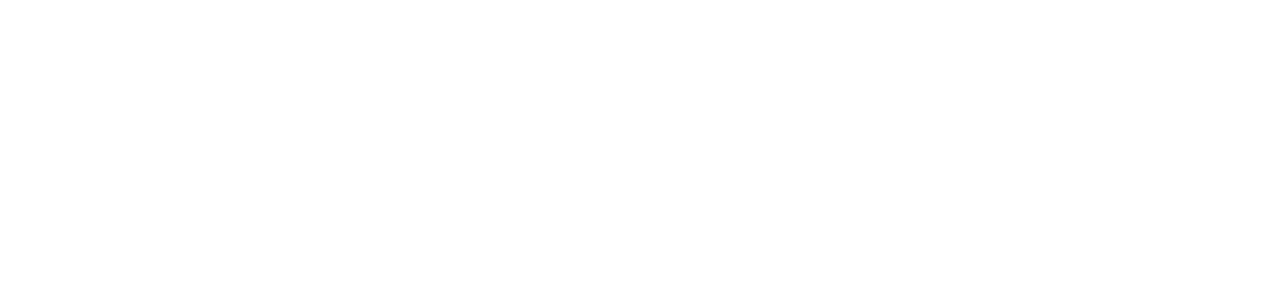
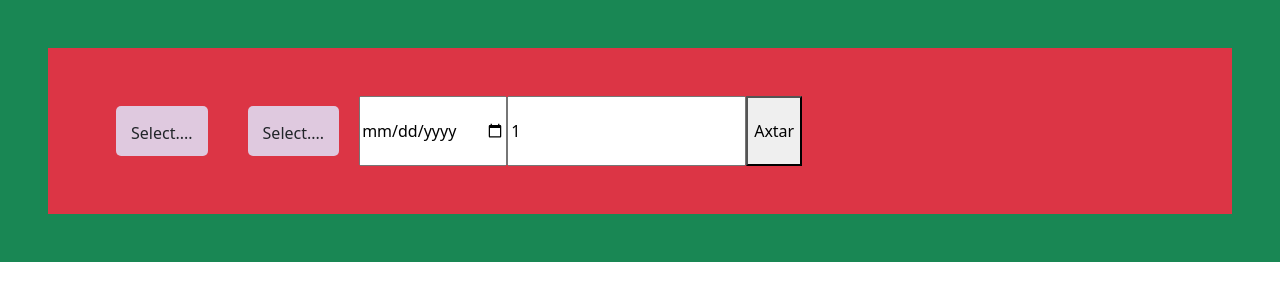
Before and after one commit to TAHiRLI/tripshare-react-typescript, a React (Create React App) app in the folder my-app/: page /search in a window 1280 px wide. Shown: the top 300 px of the page. Built offline with nearby package versions, Linux system fonts and the light colour scheme.

Commit message:
start page created and dropdownlist component added.closes #8

```diff
--- a/my-app/package.json
+++ b/my-app/package.json
@@ -17,6 +17,7 @@
     "react-dom": "^18.2.0",
     "react-router-dom": "^5.0.0",
     "react-scripts": "5.0.1",
+    "sass": "^1.62.1",
     "typescript": "^4.9.5",
     "web-vitals": "^2.1.4"
   },
--- a/my-app/src/components/Dropdown/index.tsx
+++ b/my-app/src/components/Dropdown/index.tsx
@@ -1,62 +1,61 @@
-import React, { FC } from 'react'
-import { DropdownOption, PropsSetting } from './types';
+import React, { FC } from "react";
+import { DropdownOption, PropsSetting } from "./types";
+import "./style.scss";
 
+const Dropdown: FC<PropsSetting> = ({ options, selection, handleChange }) => {
+  const [isOpen, setIsOpen] = React.useState(false);
 
+  const handleOptionClick = (item: DropdownOption) => {
+    setIsOpen((isOpen) => !isOpen);
+    handleChange(item);
+  };
 
+  const handleClick = () => {
+    setIsOpen(!isOpen);
+  };
 
+  let divEl = React.useRef<HTMLDivElement | null>(null);
 
+  React.useEffect(() => {
+    const handleBodyClick = (e) => {
+      if (!(divEl.current != null && divEl.current.contains(e.target))) {
+        setIsOpen(false);
+      }
+    };
+    document.body.addEventListener("click", handleBodyClick, true);
 
-const Dropdown:FC<PropsSetting> = ({options,selection, handleChange})=> {
+    return () => {
+      document.body.removeEventListener("click", handleBodyClick);
+    };
+  }, []);
 
-    const [isOpen, setIsOpen] = React.useState(false);
+  const renderedOptions = options.map((item: DropdownOption, i) => {
+    return (
+      <li
+        key={i}
+        onClick={() => handleOptionClick(item)}
+        className="dropdown__option pointer"
+      >
+        {item.label}
+      </li>
+    );
+  });
 
-    const handleOptionClick =(item:DropdownOption)=>{
-        console.log(item.label)
-        setIsOpen((isOpen)=> !isOpen)
+  let content = "Select....";
+  if (selection) {
+    content = selection;
+  }
+  return (
+    <div
+      className=" dropdown"
+      ref={divEl}
+    >
+      <span onClick={() => handleClick()} className="pointer">
+        {content}
+      </span>
+      <ul>{isOpen && renderedOptions}</ul>
+    </div>
+  );
+};
 
-        handleChange(item)
-    }
-
-    const handleClick=()=>{
-        setIsOpen(!isOpen)
-    }
-
-
-   let divEl = React.useRef<HTMLDivElement|null>(null);
-
-    React.useEffect(()=>{
-        const handleBodyClick = (e)=>{
-
-            if( !(divEl.current != null && divEl.current.contains(e.target)) ){
-                setIsOpen(false)
-            }
-
-        }
-        document.body.addEventListener("click",handleBodyClick,true)
-
-     return ()=>{
-        document.body.removeEventListener("click", handleBodyClick)
-     }
-
-    },[])
-
-
-
-    const renderedOptions = options.map((item:DropdownOption,i)=>{
-        return <div key={i} onClick={()=>handleOptionClick(item)}  className='pointer bg-danger my-2'  >{item.label}</div>
-    })
-
-
-    let content = "Select....";
-    if(selection){
-        content = selection.label
-    }
-  return (
-    <div className='p-2 bg-warning border border-dark mx-2 rounded select' ref={divEl}>
-        <div onClick={()=>handleClick()}  className='pointer' >{content}</div>
-        {isOpen && renderedOptions}
-    </div>
-  )
-}
-
-export default Dropdown
+export default Dropdown;
--- /dev/null
+++ b/my-app/src/components/Dropdown/style.scss
@@ -0,0 +1,30 @@
+.dropdown{
+    position: relative;
+    background-color: rgb(223, 201, 223);
+    height: 50px;
+    margin: 10px 20px;
+    padding: 15px ;
+    border-radius: 5px;
+    ul{
+        list-style-type: none;
+        position: absolute;
+        padding: 0 ;
+        bottom: 0;
+        left: 50%;
+        max-height: 200px;
+        background-color: white;
+        transform: translate(-50%,110%);
+
+
+    }
+
+    &__option{
+       border-top: 1px solid gainsboro;
+       width: 100%;
+       padding: 0 20px;
+       &:hover{
+        background-color: beige;
+       }
+    }
+
+}
--- a/my-app/src/components/Dropdown/types.ts
+++ b/my-app/src/components/Dropdown/types.ts
@@ -1,6 +1,6 @@
 export interface PropsSetting {
     options:Array<DropdownOption>,
-    selection?:DropdownOption,
+    selection?:string |undefined,
     handleChange:Function
 }
 export interface DropdownOption{
--- /dev/null
+++ b/my-app/src/components/DropdownList/index.tsx
@@ -0,0 +1,92 @@
+import React from "react";
+import { useReducer } from "react";
+import { DropdownOption } from "../Dropdown/types";
+import Dropdown from "../Dropdown";
+import { SearchTerm } from "../../pages/Search/types";
+
+const FromOptions: Array<DropdownOption> = [
+  { label: "Lənkəran", value: "Lənkəran" },
+  { label: "Bakı", value: "Bakı" },
+  { label: "Masallı", value: "Masallı" },
+  { label: "Sumqayıt", value: "Sumqayıt" },
+  { label: "Qəbələ", value: "Qəbələ" },
+];
+
+const ToOptions: Array<DropdownOption> = [
+  { label: "Lənkəran", value: "Lənkəran" },
+  { label: "Bakı", value: "Bakı" },
+  { label: "Masallı", value: "Masallı" },
+  { label: "Sumqayıt", value: "Sumqayıt" },
+  { label: "Qəbələ", value: "Qəbələ" },
+];
+
+const reducer = (state: SearchTerm, action: any): SearchTerm => {
+  switch (action.type) {
+    case "set/to":
+      return {
+        ...state,
+        to: action.payload,
+      };
+    case "set/from":
+      return {
+        ...state,
+        from: action.payload,
+      };
+
+    case "set/when":
+      return {
+        ...state,
+        when: action.payload,
+      };
+    case "set/count":
+      return {
+        ...state,
+        count: action.payload,
+      };
+    default:
+      return state;
+  }
+};
+
+function DropdownList ({handleSearch}) {
+  const [state, dispatch] = useReducer(reducer, {
+    from: "",
+    to: "",
+    when: "",
+    count: 0,
+  });
+  const setTo = (option: DropdownOption) => {
+    dispatch({ type: "set/to", payload: option.value });
+  };
+  const setFrom = (option: DropdownOption) => {
+    dispatch({ type: "set/from", payload: option.value });
+  };
+  const setWhen = (e) => {
+    dispatch({ type: "set/when", payload: e.target.value });
+  };
+  const setCount = (e) => {
+    dispatch({ type: "set/count", payload: parseInt(e.target.value) });
+  };
+
+  const handleSubmit = () => {
+    handleSearch(state)
+  };
+
+  return (
+    <div className="bg-danger p-5 d-flex">
+      <Dropdown
+        selection={state.from}
+        handleChange={setFrom}
+        options={FromOptions}
+      />
+      <Dropdown selection={state.to} handleChange={setTo} options={ToOptions} />
+
+      <input type="date" onChange={setWhen} />
+      <input type="number" defaultValue={1} onChange={setCount} />
+
+      <button onClick={handleSubmit}>Axtar</button>
+    </div>
+  );
+}
+
+export default DropdownList;
--- a/my-app/src/pages/Home/index.tsx
+++ b/my-app/src/pages/Home/index.tsx
@@ -32,8 +32,8 @@
 
       <div className='d-flex'>
 
-      <Dropdown options={options} selection={selection} handleChange={handleSelect}/>
-      <Dropdown options={options} selection={selection} handleChange={handleSelect}/>
+      <Dropdown options={options} selection={selection?.label} handleChange={handleSelect}/>
+      <Dropdown options={options} selection={selection?.label} handleChange={handleSelect}/>
       </div>
       </div>
     </div>
--- /dev/null
+++ b/my-app/src/pages/Search/index.tsx
@@ -0,0 +1,19 @@
+import React from 'react'
+import DropdownList from '../../components/DropdownList';
+import { SearchTerm } from './types';
+
+function SearchPage() {
+    const [searchTerm, setSearchTerm] = React.useState<SearchTerm>({});
+
+    const handleSubmit = (item)=>{
+        console.log(item)
+    }
+
+  return (
+    <div className='bg-success p-5'>
+        <DropdownList handleSearch={handleSubmit}/>
+    </div>
+  )
+}
+
+export default SearchPage
--- /dev/null
+++ b/my-app/src/pages/Search/types.ts
@@ -0,0 +1,6 @@
+export interface SearchTerm {
+    to?:string,
+    from?:string,
+    count?:number,
+    when?: string
+}
--- a/my-app/src/pages/pagesData.tsx
+++ b/my-app/src/pages/pagesData.tsx
@@ -2,6 +2,7 @@
 import { routerType } from "../types/router.types";
 import About from "./About";
 import Home from "./Home";
+import SearchPage from "./Search";
 
 const pagesData:routerType[] =[
 {
@@ -13,6 +14,11 @@
     title:"aboutPage",
     path:"about",
     element: <About/>
+},
+{
+    title:"SearchPage",
+    path:"search",
+    element:<SearchPage/>
 }
 ];
 
```
Also changed, not shown: 1 other file (tests, documents, lock files or other folders).
